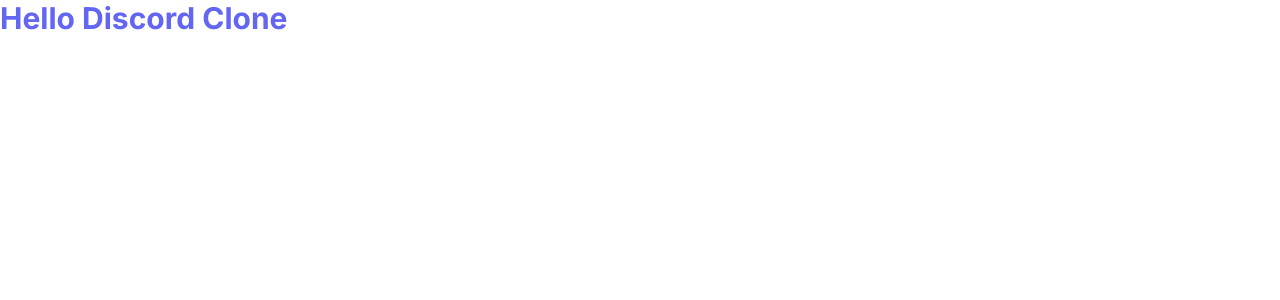
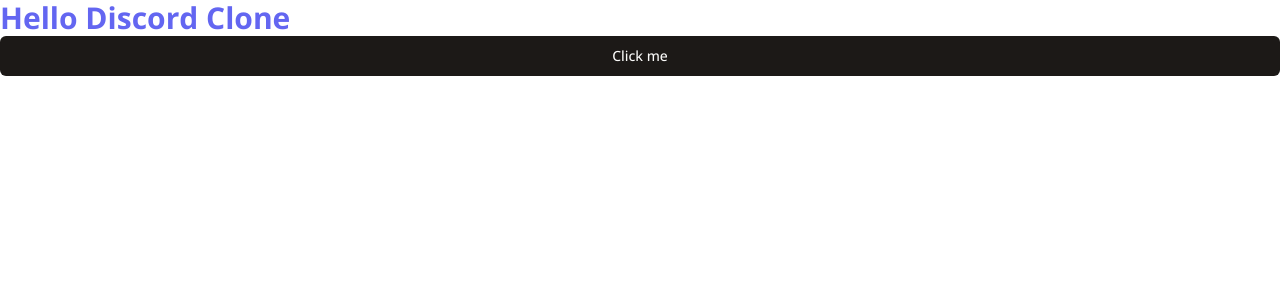
Before and after one commit to Manav2409/DisTalk, a Next.js app: page / in a window 1280 px wide. Shown: the top 300 px of the page. Built offline with nearby package versions, Linux system fonts and the light colour scheme.

Commit message:
project structure changes

```diff
--- a/app/layout.tsx
+++ b/app/layout.tsx
@@ -1,11 +1,11 @@
 import type { Metadata } from 'next'
-import { Inter } from 'next/font/google'
+import { Open_Sans } from 'next/font/google'
 import './globals.css'
 
-const inter = Inter({ subsets: ['latin'] })
+const inter = Open_Sans({ subsets: ['latin'] })
 
 export const metadata: Metadata = {
-  title: 'Create Next App',
+  title: 'Team Chat Application',
   description: 'Generated by create next app',
 }
 
--- a/app/page.tsx
+++ b/app/page.tsx
@@ -1,8 +1,12 @@
+import { Button } from "@/components/ui/button";
 
 export default function Home() {
   return (
+  <div className="flex flex-col">
     <p className='text-3xl font-bold text-indigo-500'>
       Hello Discord Clone
     </p>
+    <Button>Click me</Button>
+  </div>
   )
 }
--- /dev/null
+++ b/app/test/page.tsx
@@ -0,0 +1,7 @@
+const Testpage = () => {
+    return (
+        <div>Test page</div>
+     );
+}
+
+export default Testpage;
--- /dev/null
+++ b/components/ui/button.tsx
@@ -0,0 +1,56 @@
+import * as React from "react"
+import { Slot } from "@radix-ui/react-slot"
+import { cva, type VariantProps } from "class-variance-authority"
+
+import { cn } from "@/lib/utils"
+
+const buttonVariants = cva(
+  "inline-flex items-center justify-center whitespace-nowrap rounded-md text-sm font-medium ring-offset-background transition-colors focus-visible:outline-none focus-visible:ring-2 focus-visible:ring-ring focus-visible:ring-offset-2 disabled:pointer-events-none disabled:opacity-50",
+  {
+    variants: {
+      variant: {
+        default: "bg-primary text-primary-foreground hover:bg-primary/90",
+        destructive:
+          "bg-destructive text-destructive-foreground hover:bg-destructive/90",
+        outline:
+          "border border-input bg-background hover:bg-accent hover:text-accent-foreground",
+        secondary:
+          "bg-secondary text-secondary-foreground hover:bg-secondary/80",
+        ghost: "hover:bg-accent hover:text-accent-foreground",
+        link: "text-primary underline-offset-4 hover:underline",
+      },
+      size: {
+        default: "h-10 px-4 py-2",
+        sm: "h-9 rounded-md px-3",
+        lg: "h-11 rounded-md px-8",
+        icon: "h-10 w-10",
+      },
+    },
+    defaultVariants: {
+      variant: "default",
+      size: "default",
+    },
+  }
+)
+
+export interface ButtonProps
+  extends React.ButtonHTMLAttributes<HTMLButtonElement>,
+    VariantProps<typeof buttonVariants> {
+  asChild?: boolean
+}
+
+const Button = React.forwardRef<HTMLButtonElement, ButtonProps>(
+  ({ className, variant, size, asChild = false, ...props }, ref) => {
+    const Comp = asChild ? Slot : "button"
+    return (
+      <Comp
+        className={cn(buttonVariants({ variant, size, className }))}
+        ref={ref}
+        {...props}
+      />
+    )
+  }
+)
+Button.displayName = "Button"
+
+export { Button, buttonVariants }
--- a/package.json
+++ b/package.json
@@ -9,6 +9,7 @@
     "lint": "next lint"
   },
   "dependencies": {
+    "@radix-ui/react-slot": "^1.0.2",
     "class-variance-authority": "^0.7.0",
     "clsx": "^2.0.0",
     "lucide-react": "^0.294.0",
```
Also changed, not shown: 1 other file (tests, documents, lock files or other folders).
